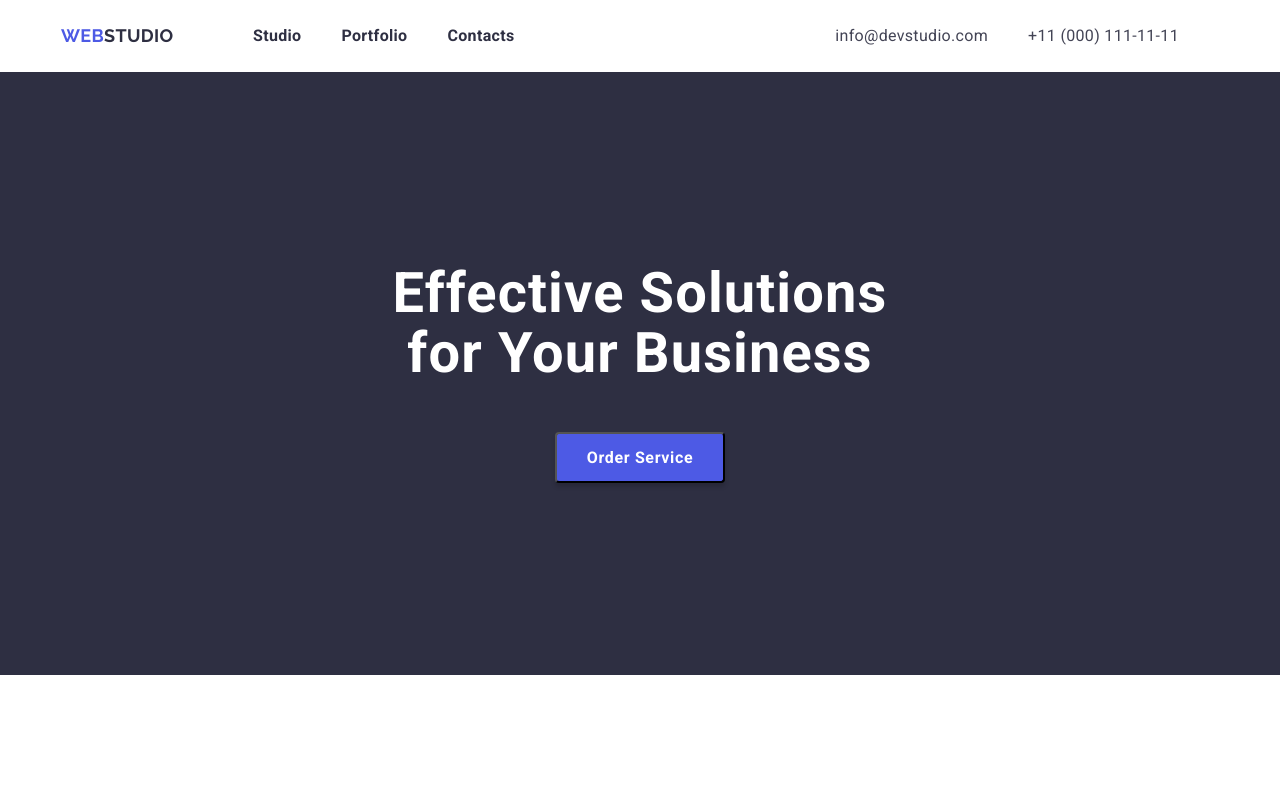
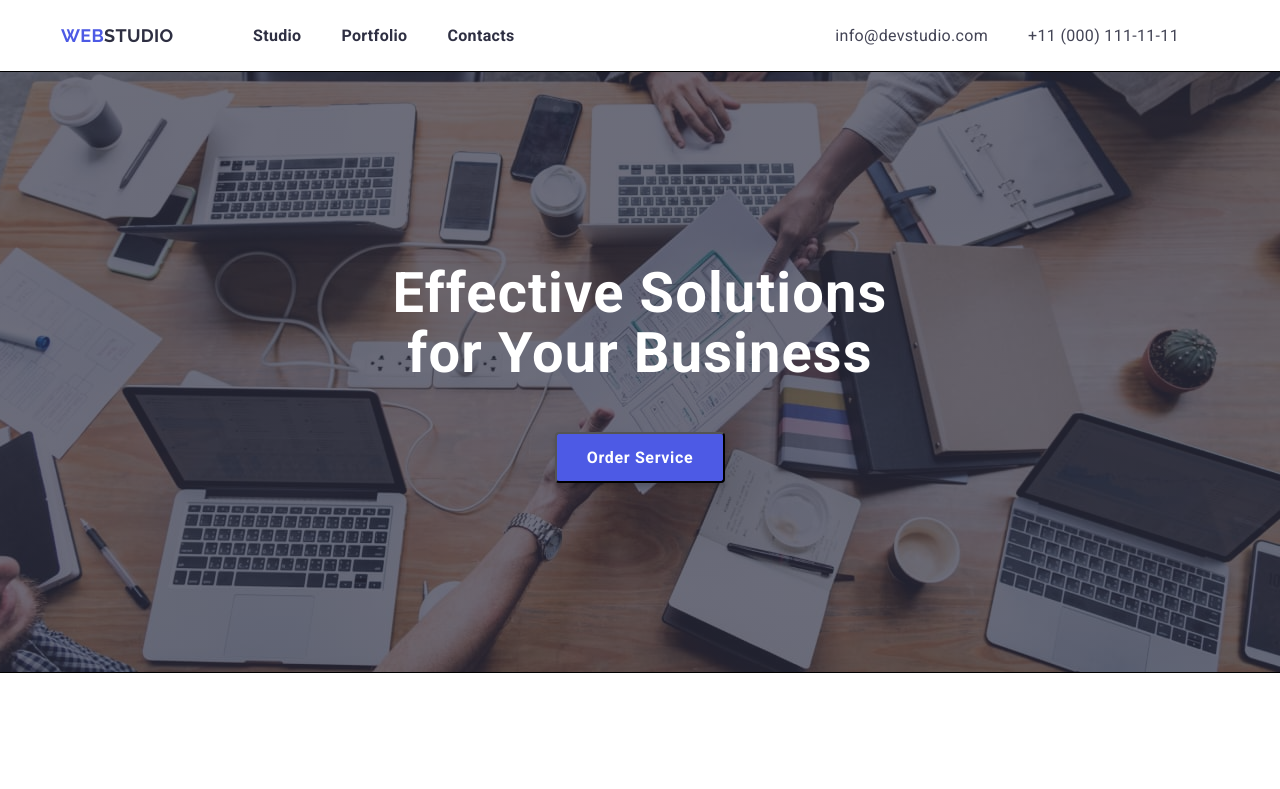
Before and after one commit to ishcenko/goit-markup-hw-04, a plain HTML site: page index.html in a window 1280 px wide. Shown: the top 789 px of the page. Drawn offline with Linux system fonts and the light colour scheme.

Commit message:
фон секції херо

```diff
--- a/css/style.css
+++ b/css/style.css
@@ -127,13 +127,32 @@ img {
 }
 /* main webstudio */
 .section-title {
-    height: 603px;
-    background-color: var(--dark);
+    max-width: 1440px;
+    height: 600px;
+    margin-right: auto;
+    margin-left: auto;
+    outline: 1px solid black;
+    background-image: linear-gradient(to right,
+     rgba(46, 47, 66, 0.7),
+     rgba(46, 47, 66, 0.7)),
+     url(../images/image-title.jpg);
+    background-repeat: no-repeat;
+    background-size: cover;
+    background-position: center;
+    /* background-color: var(--dark); */
 }
 .main-section {
     text-align: center;
     padding-top: 192px;
     padding-bottom: 192px;
+    /* margin-right: auto; */
+        /* margin-left: auto; */
+        /* background-image: url(../images/image-title.jpg); */
+        /* background: rgba(46, 47, 66, 0.7); */
+        /* background-image: url(../images/image-title.jpg); */
+        /* background-repeat: no-repeat; */
+        /* background-size: cover; */
+        /* background-position: center; */
 }
 .title {
     color: var(--white-color);
```
Also changed, not shown: images/antenna-1.svg (added), images/astronaut-1.svg (added), images/clock-1.svg (added), images/diagram-1.svg (added), images/image-title.jpg (added).
